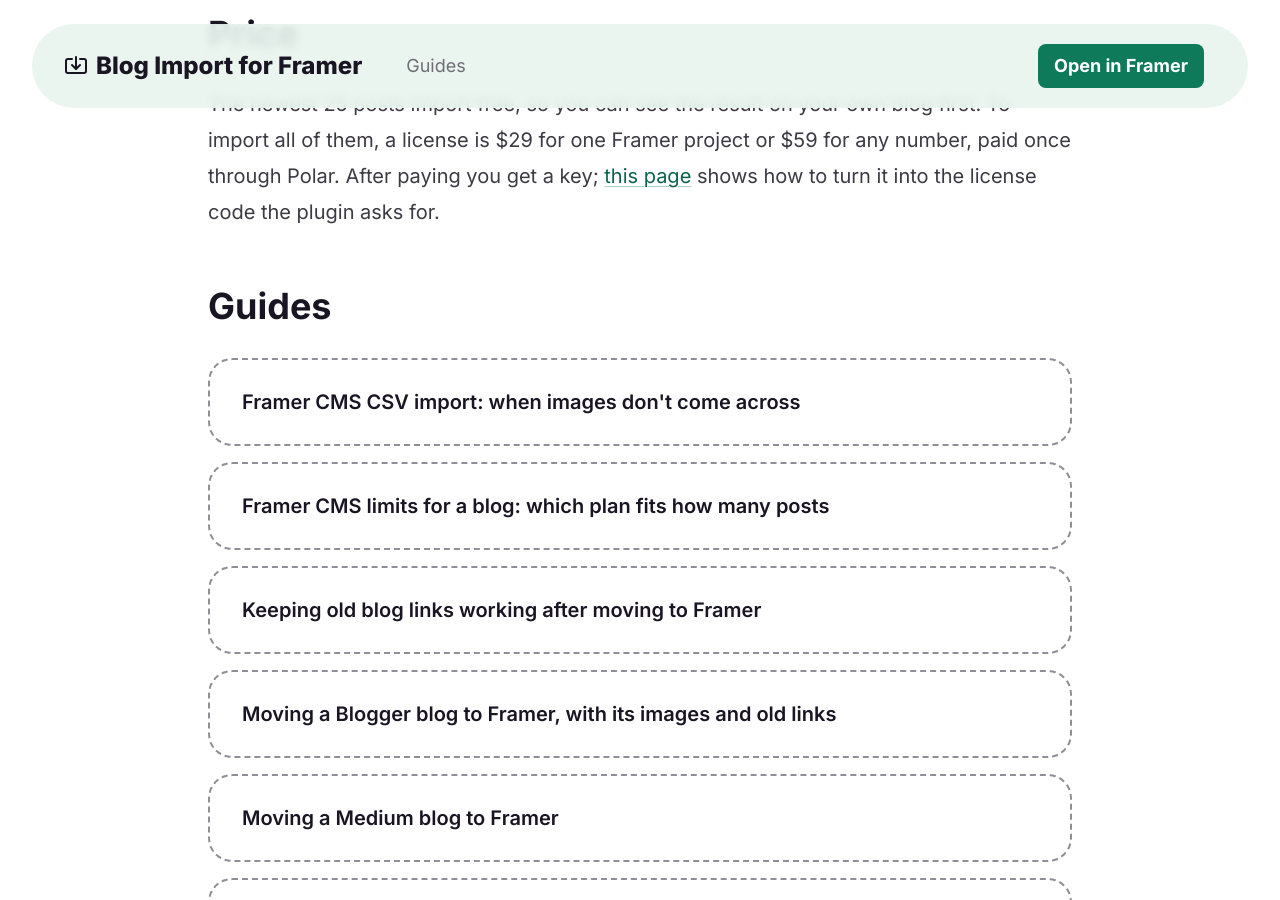
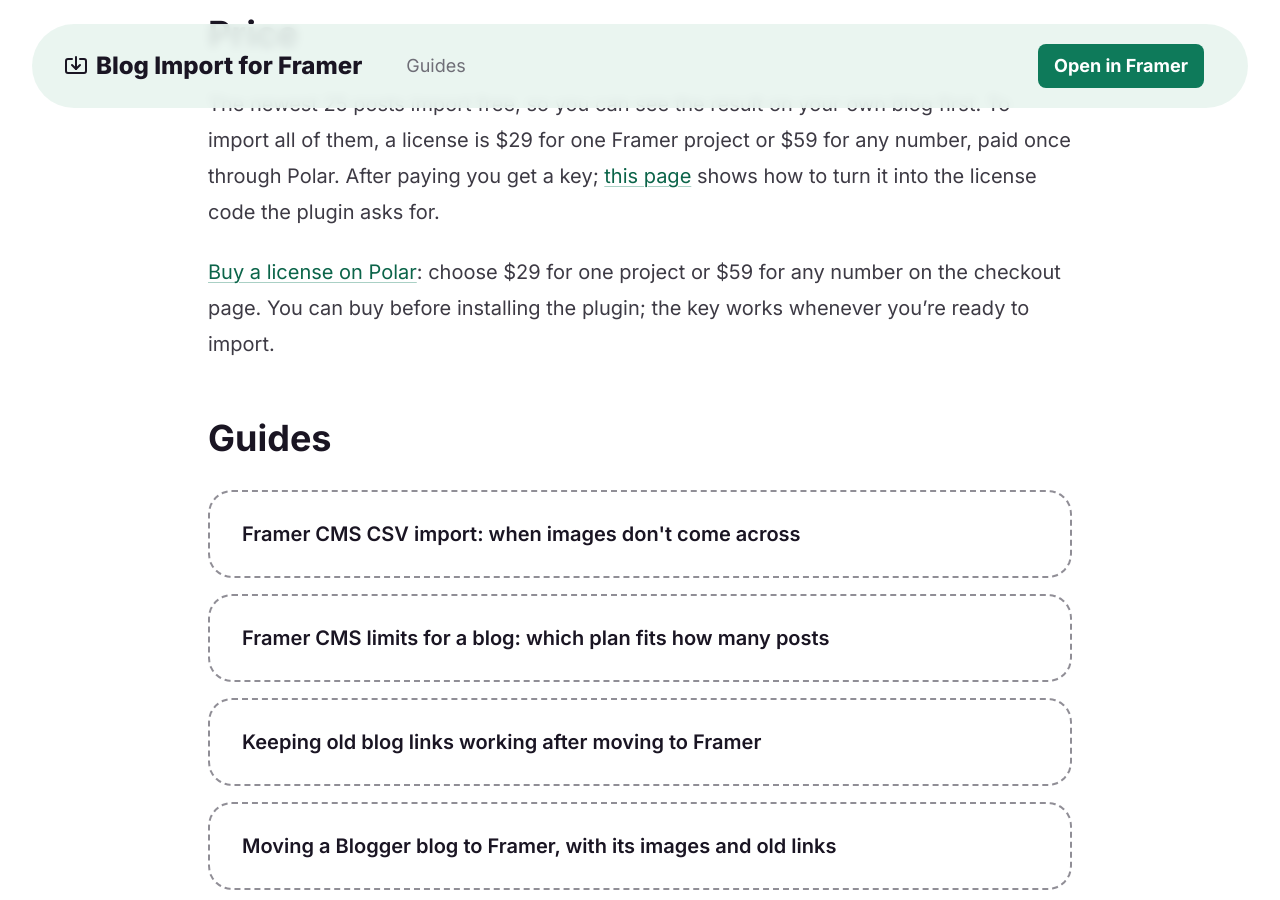
Before and after one commit to keyturnkit/keyturnkit.github.io, a Jekyll site: the page built from blog-import/index.md, in a window 1280 px wide and 900 px high, scrolled down 2071 px. Built offline with Jekyll 4.4.1, drawn with Linux system fonts in a browser that asks for light colours.

Commit message:
Blog Import page: direct link to buy a license

```diff
--- a/blog-import/index.md
+++ b/blog-import/index.md
@@ -35,6 +35,8 @@
 
 The newest 25 posts import free, so you can see the result on your own blog first. To import all of them, a license is $29 for one Framer project or $59 for any number, paid once through Polar. After paying you get a key; [this page](/thanks/) shows how to turn it into the license code the plugin asks for.
 
+[Buy a license on Polar](https://buy.polar.sh/polar_cl_i4o62urYwzz1cDIpdNUCidOB022hhycvh5u1V0RTaWd): choose $29 for one project or $59 for any number on the checkout page. You can buy before installing the plugin; the key works whenever you're ready to import.
+
 ## Guides {#guides}
 
 <ul class="guide-list" style="padding-left:0">
```
